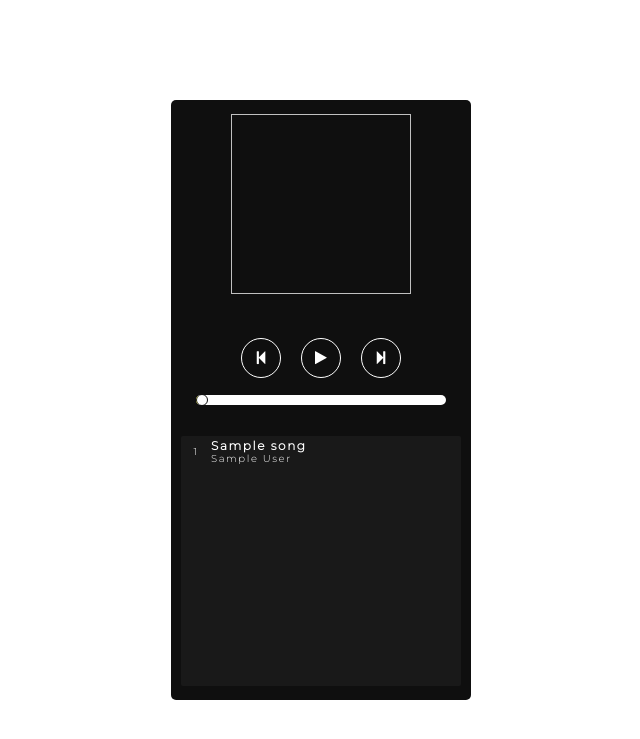
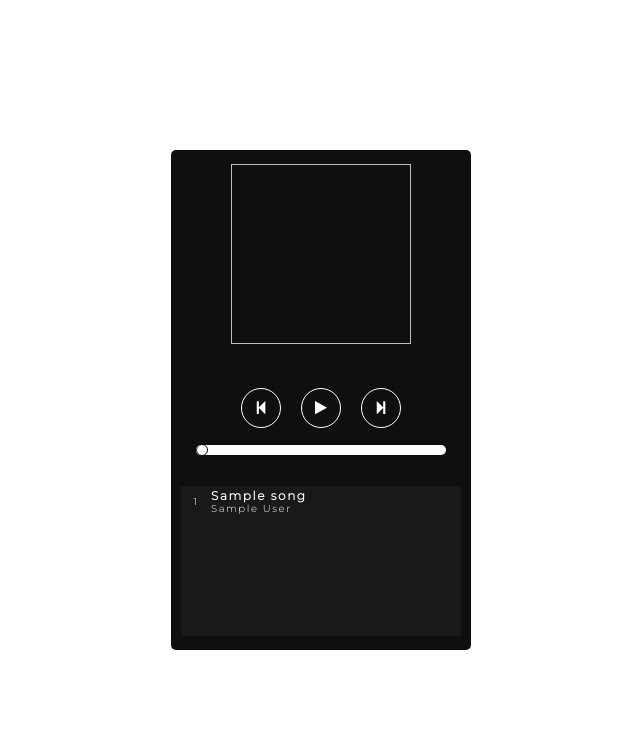
Before and after one commit to lukaszsliwinski/music_player, a Django app: template player/templates/player/index.html in a window 1280 px wide. Shown: the top 739 px of the page, without its empty margins (319-959 px from the left). Run offline with Django 3.2, Linux system fonts and the light colour scheme; the template is opened without the code that fills it: most values are stand-ins (such as "Sample title", 1, 10 or a date in 2020).

Commit message:
Change apps height after run on different computer

```diff
--- a/player/static/player/playlist.css
+++ b/player/static/player/playlist.css
@@ -3,7 +3,7 @@
     overflow-y: auto;
     border-radius: 2px;
     width: 280px;
-    height: 250px;
+    height: 150px;
     background-color: var(--playlist-background);
     scrollbar-width: thin;
 }
--- a/player/static/player/style.css
+++ b/player/static/player/style.css
@@ -33,7 +33,7 @@ body {
     display: flex;
     border-radius: 5px;
     width: 300px;
-    height: 600px;
+    height: 500px;
     background-color: var(--background);
 }
 
```
Also changed, not shown: README.md.
